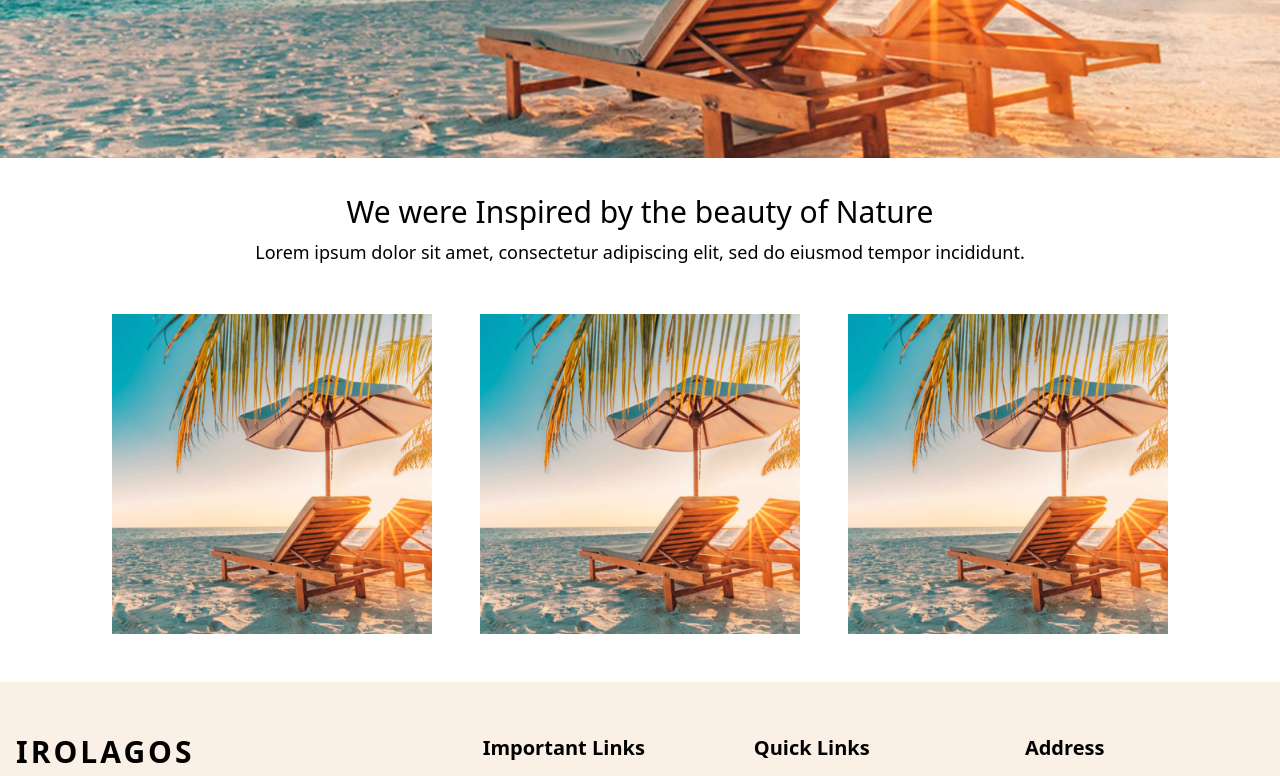
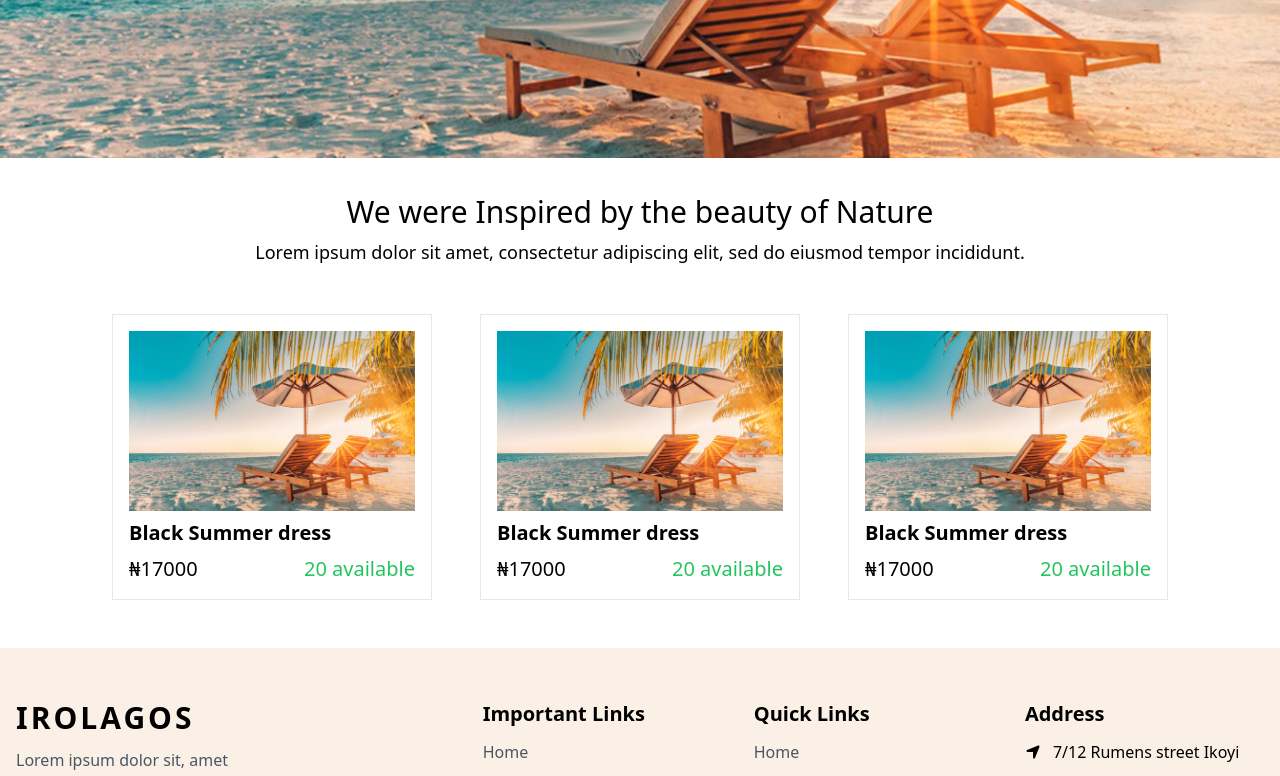
Before and after one commit to Eyohen/iroSummer, a React (Vite) app: page / in a window 1280 px wide. Shown: the part 560-1336 px from the top of the page. Built offline with nearby package versions, Linux system fonts and the light colour scheme.

Commit message:
product card

```diff
--- a/src/pages/Home2.jsx
+++ b/src/pages/Home2.jsx
@@ -71,11 +71,38 @@ const Home2 = () => {
 
 
 <div className='flex flex-col md:flex-row justify-center md:gap-x-12 gap-y-9 mt-12 items-center'>
-<Link to={'/productdetails'}><img src={summer} className='object-cover w-[320px] h-[320px]' /></Link>
+<Link to={'https://wa.me/2348064203690'}>
+        <div className='border px-4 py-4 max-w-[320px]'>
+        <img src={summer} className='object-cover w-72 h-[180px]' />
+        <p className='font-semibold text-xl pt-2'>Black Summer dress</p>
+        <div className='flex justify-between'>
+        <p className='font-thin text-xl pt-2'>₦17000</p>
+        <p className='font-medium text-xl pt-2 text-green-500'>20 available</p>
+        </div>
+        </div>
+        </Link>
 
-<Link to={'/productdetails'}><img src={summer} className='object-cover w-[320px] h-[320px]' /></Link>
+        <Link to={'https://wa.me/2348064203690'}>
+        <div className='border px-4 py-4 max-w-[320px]'>
+        <img src={summer} className='object-cover w-72 h-[180px]' />
+        <p className='font-semibold text-xl pt-2'>Black Summer dress</p>
+        <div className='flex justify-between'>
+        <p className='font-thin text-xl pt-2'>₦17000</p>
+        <p className='font-medium text-xl pt-2 text-green-500'>20 available</p>
+        </div>
+        </div>
+        </Link>
 
-<Link to={'/productdetails'}><img src={summer} className='object-cover w-[320px] h-[320px]' /></Link>
+        <Link to={'https://wa.me/2348064203690'}>
+        <div className='border px-4 py-4 max-w-[320px]'>
+        <img src={summer} className='object-cover w-72 h-[180px]' />
+        <p className='font-semibold text-xl pt-2'>Black Summer dress</p>
+        <div className='flex justify-between'>
+        <p className='font-thin text-xl pt-2'>₦17000</p>
+        <p className='font-medium text-xl pt-2 text-green-500'>20 available</p>
+        </div>
+        </div>
+        </Link>
 </div>
 
 <div className='mb-12'></div>
```
